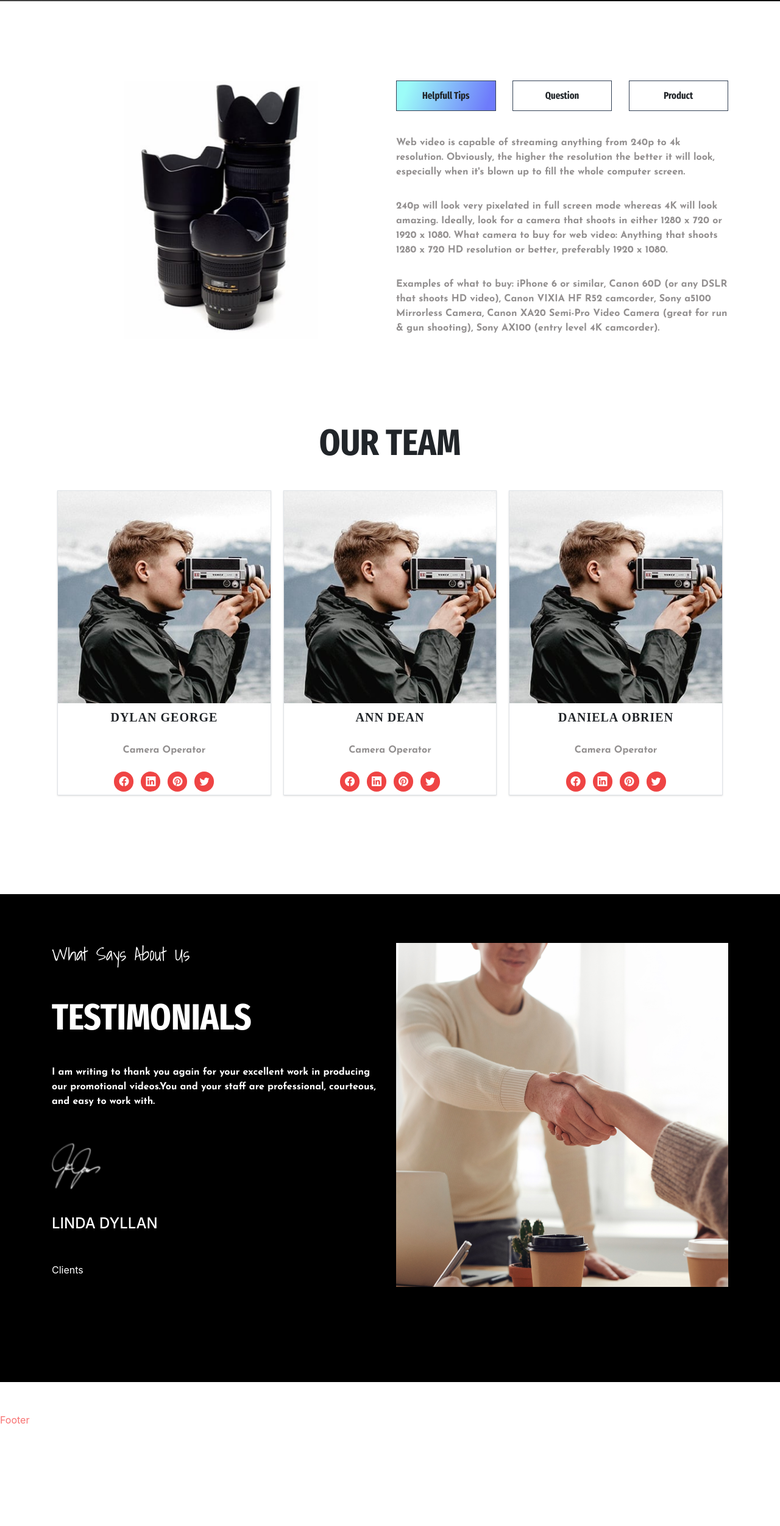
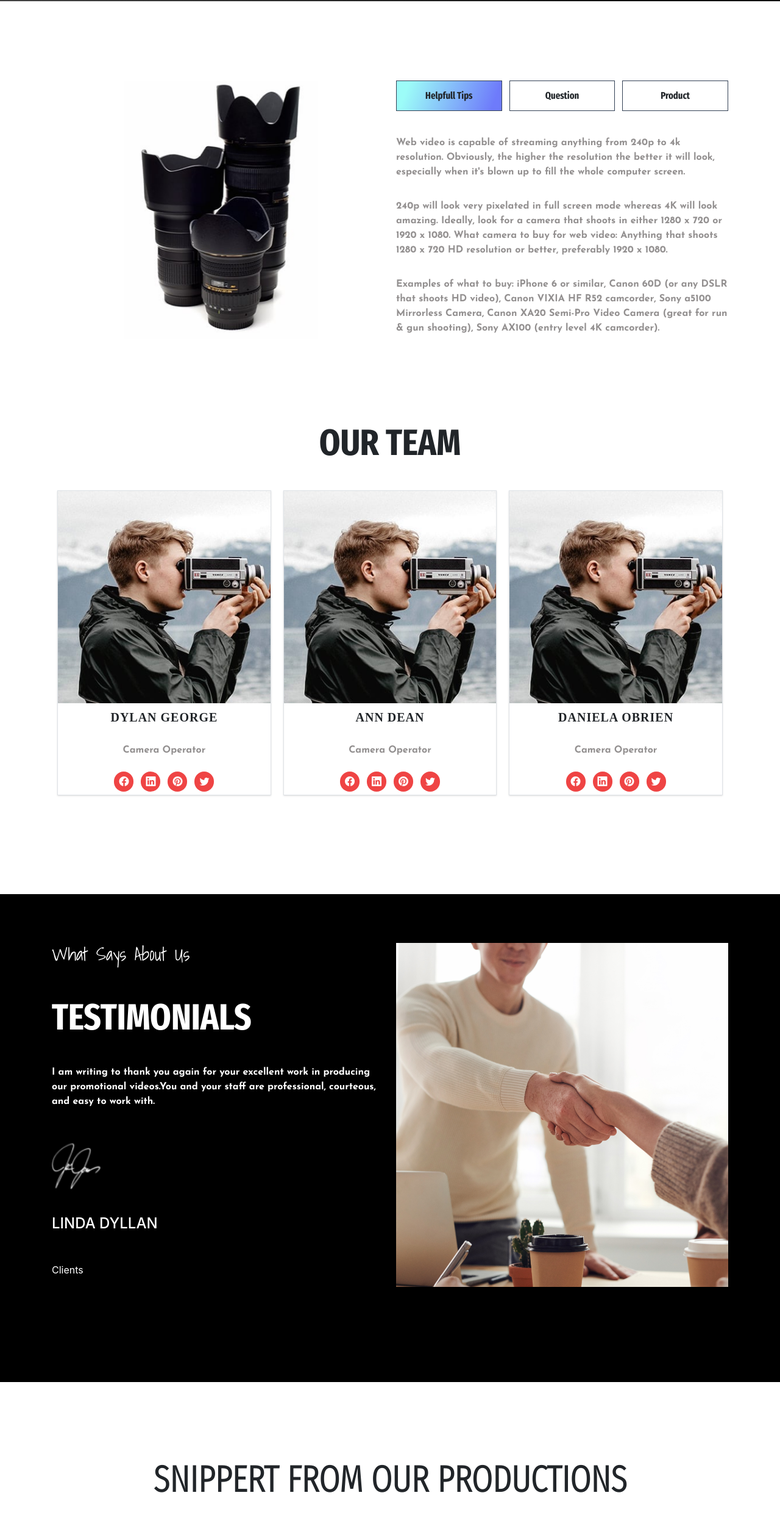
Before and after one commit to oslim4321/Adam-s-Video-Editor-Portfolio-, a Next.js app: page / in a window 1280 px wide. Shown: the part 2860-5362 px from the top of the page at 61% size. Before the commit the page ends 5200 px from the top, so only its background shows below. Built offline with nearby package versions, Linux system fonts and the light colour scheme.

Commit message:
ckean up

```diff
--- a/src/components/HelpFulTips.js
+++ b/src/components/HelpFulTips.js
@@ -43,9 +43,9 @@ const HelpFulTips = () => {
           </div>
 
           <div className=" w-[100%]">
-            <div className="flex justify-between mb-10">
+            <div className="flex flex-wrap gap-3 justify-between mb-10">
               <button
-                className={`borderButton ${
+                className={`borderButton flex-1 ${
                   page === "HelpfullTipsComp" ? "colorLight" : ""
                 } `}
                 onClick={() => setPageFunc("HelpfullTipsComp")}
@@ -53,7 +53,7 @@ const HelpFulTips = () => {
                 Helpfull Tips
               </button>
               <button
-                className={`borderButton ${
+                className={`borderButton flex-1 ${
                   page === "Question" ? "colorLight" : ""
                 } `}
                 onClick={() => setPageFunc("Question")}
@@ -61,7 +61,7 @@ const HelpFulTips = () => {
                 Question
               </button>
               <button
-                className={`borderButton ${
+                className={`borderButton flex-1 ${
                   page === "Product" ? "colorLight" : ""
                 } `}
                 onClick={() => setPageFunc("Product")}
--- a/src/components/HomePage.js
+++ b/src/components/HomePage.js
@@ -34,7 +34,7 @@ const HomePage = () => {
             to act.
           </p>
         </div>
-        <button className="button w-[30%]">Watch Videos</button>
+        <button className="button w-48">Watch Videos</button>
       </div>
     </div>
   );
--- a/src/components/SnippetOfOurWork.js
+++ b/src/components/SnippetOfOurWork.js
@@ -1,8 +1,47 @@
 const SnippetOfOurWork = () => {
   return (
-    <section>
-      <div className="container">
-        <h2>SNIPPERT FROM OUR WORK</h2>
+    <section className="md:h-[100vh]">
+      <div className="container flexCenter flex-col  gap-y-10 py-20">
+        <h2 className=" font-firaSansLight text-3xl md:text-6xl font-bold ">
+          SNIPPERT FROM OUR PRODUCTIONS
+        </h2>
+
+        <div className="grid grid-cols-1 md:grid-cols-1 lg:grid-cols-2 xl:grid-cols-2 sm:grid-cols-1 gap-6 place-items-center">
+          <div className="w-full flex flex-col gap-y-5 h-80">
+            <video
+              className="w-full h-full object-cover"
+              muted
+              loop
+              controls
+              playsInline // added to enable autoplay on mobile devices
+            >
+              <source src="Videos/HeroBg-WA0039.mp4" type="video/mp4" />
+              Your browser does not support the video tag.
+            </video>
+            <h2 className="BaseFont">EXCITING VIDEO EXAMPLE</h2>
+            <p className="greyText">
+              Forget about dramatic camera angles or exciting music – a good
+              idea is what makes a video great, memorable and effective.
+            </p>
+          </div>
+          <div className="w-full flex flex-col gap-y-5 h-80">
+            <video
+              className="w-full h-full object-cover"
+              muted
+              loop
+              controls
+              playsInline // added to enable autoplay on mobile devices
+            >
+              <source src="Videos/HeroBg-WA0039.mp4" type="video/mp4" />
+              Your browser does not support the video tag.
+            </video>
+            <h2 className="BaseFont">EXCITING VIDEO EXAMPLE</h2>
+            <p className="greyText">
+              Forget about dramatic camera angles or exciting music – a good
+              idea is what makes a video great, memorable and effective.
+            </p>
+          </div>
+        </div>
       </div>
     </section>
   );
--- a/src/pages/index.js
+++ b/src/pages/index.js
@@ -7,6 +7,7 @@ import Testimonial from "@/components/Testimonial";
 import OurImagination from "@/components/OurImagination";
 import HelpFulTips from "@/components/HelpFulTips";
 import Teams from "@/components/Teams";
+import SnippetOfOurWork from "@/components/SnippetOfOurWork";
 
 const inter = Inter({ subsets: ["latin"] });
 
@@ -20,6 +21,7 @@ export default function Home() {
       <HelpFulTips />
       <Teams />
       <Testimonial />
+      <SnippetOfOurWork />
     </main>
   );
 }
--- a/src/styles/globals.css
+++ b/src/styles/globals.css
@@ -45,7 +45,7 @@
   @apply text-6xl font-firaSansLight;
 }
 .borderButton {
-  @apply border border-slate-700 cursor-pointer bg-none py-3 px-7 w-[30%] font-firaSans hover:bg-purple-500 duration-100  transition  ease-in-out;
+  @apply border border-slate-700 cursor-pointer bg-none py-3 px-7 w-40 font-firaSans hover:bg-purple-500 duration-100  transition  ease-in-out;
 }
 .button {
   @apply bg-purple-500 py-3 px-7 text-white font-firaSans hover:bg-white;
```
Also changed, not shown: 1 other file (tests, documents, lock files or other folders).
